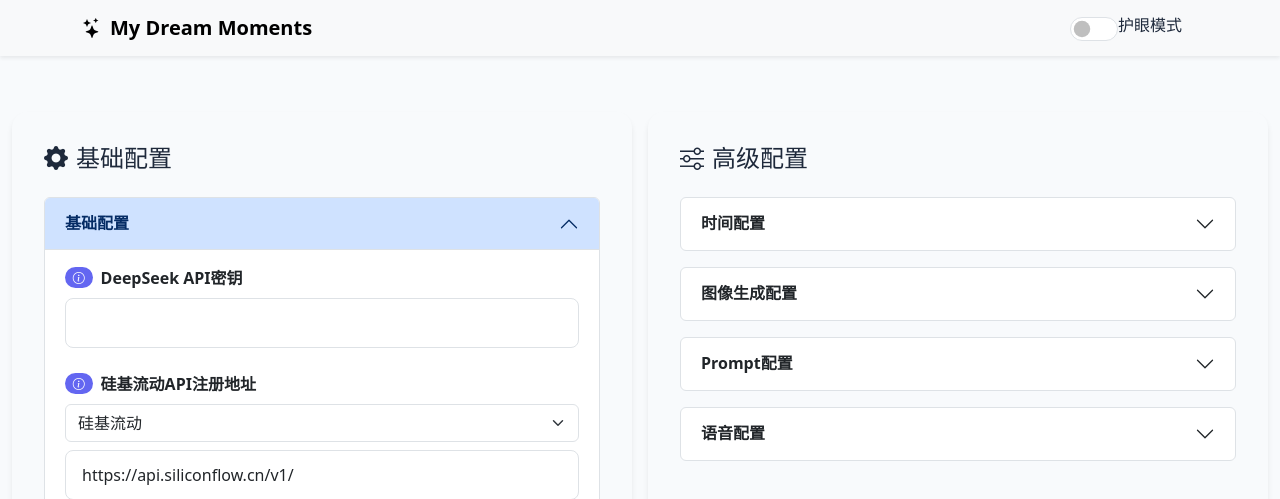
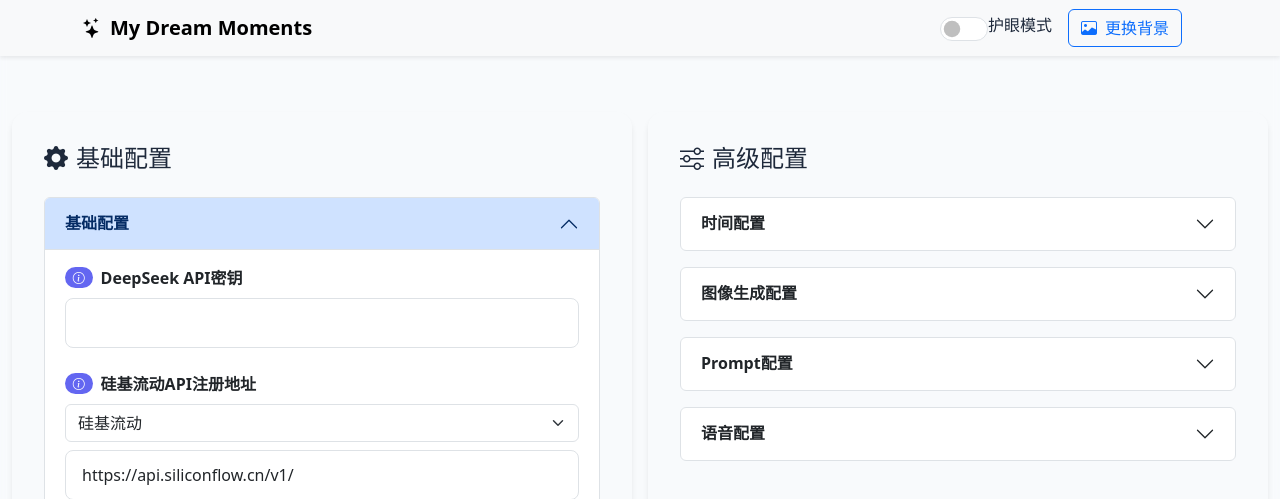
Before and after one commit to vvSAKIvil/KouriChat, a Flask app: page / in a window 1280 px wide. Shown: the top 499 px of the page. Run offline with Flask 3, Linux system fonts and the light colour scheme.

Commit message:
修改了webui界面的显示吗，以及拆分了html中模板出来方便管理，给webui加了个换背景图片的功能

```diff
--- a/run_config_web.py
+++ b/run_config_web.py
@@ -10,10 +10,11 @@
 import os
 import sys
 import re
-from flask import Flask, render_template, jsonify, request
+from flask import Flask, render_template, jsonify, request, send_from_directory
 import importlib
 import json
 from colorama import init, Fore, Style
+from werkzeug.utils import secure_filename
 
 # 初始化colorama
 init()
@@ -28,6 +29,12 @@ sys.dont_write_bytecode = True
 app = Flask(__name__,
     template_folder=os.path.join(ROOT_DIR, 'src/webui/templates'),
     static_folder=os.path.join(ROOT_DIR, 'src/webui/static'))
+
+# 添加配置
+app.config['UPLOAD_FOLDER'] = os.path.join(ROOT_DIR, 'src/webui/background_image')
+
+# 确保上传目录存在
+os.makedirs(app.config['UPLOAD_FOLDER'], exist_ok=True)
 
 def print_status(message: str, status: str = "info", emoji: str = ""):
     """打印带颜色和表情的状态消息"""
@@ -189,6 +196,57 @@ def save():
     except Exception as e:
         return jsonify({"status": "error", "message": f"保存失败: {str(e)}"})
 
+# 添加上传处理路由
+@app.route('/upload_background', methods=['POST'])
+def upload_background():
+    if 'background' not in request.files:
+        return jsonify({"status": "error", "message": "没有选择文件"})
+
+    file = request.files['background']
+    if file.filename == '':
+        return jsonify({"status": "error", "message": "没有选择文件"})
+
+    if file:
+        filename = secure_filename(file.filename)
+        # 清理旧的背景图片
+        for old_file in os.listdir(app.config['UPLOAD_FOLDER']):
+            os.remove(os.path.join(app.config['UPLOAD_FOLDER'], old_file))
+        # 保存新图片
+        file.save(os.path.join(app.config['UPLOAD_FOLDER'], filename))
+        return jsonify({
+            "status": "success",
+            "message": "背景图片已更新",
+            "path": f"/background_image/{filename}"
+        })
+
+# 添加背景图片目录的路由
+@app.route('/background_image/<filename>')
+def background_image(filename):
+    return send_from_directory(app.config['UPLOAD_FOLDER'], filename)
+
+# 添加获取背景图片路由
+@app.route('/get_background')
+def get_background():
+    """获取当前背景图片"""
+    try:
+        # 获取背景图片目录中的第一个文件
+        files = os.listdir(app.config['UPLOAD_FOLDER'])
+        if files:
+            # 返回找到的第一个图片
+            return jsonify({
+                "status": "success",
+                "path": f"/background_image/{files[0]}"
+            })
+        return jsonify({
+            "status": "success",
+            "path": None
+        })
+    except Exception as e:
+        return jsonify({
+            "status": "error",
+            "message": str(e)
+        })
+
 def main():
     """主函数"""
     print("\n" + "="*50)
--- a/src/webui/templates/config.html
+++ b/src/webui/templates/config.html
@@ -25,6 +25,22 @@
             background: var(--background-color);
             color: var(--text-color);
             transition: background 0.3s, color 0.3s;
+            background-size: cover;
+            background-position: center;
+            background-attachment: fixed;
+        }
+
+        /* 添加背景图片遮罩 */
+        body::before {
+            content: '';
+            position: fixed;
+            top: 0;
+            left: 0;
+            right: 0;
+            bottom: 0;
+            background: inherit;
+            filter: blur(5px);
+            z-index: -1;
         }
 
         .config-section {
@@ -87,6 +103,12 @@
                 <div class="form-check form-switch me-3">
                     <input class="form-check-input" type="checkbox" role="switch" id="darkModeToggle" onclick="toggleDarkMode()">
                     <label class="form-check-label" for="darkModeToggle">护眼模式</label>
+                </div>
+                <div class="me-3">
+                    <input type="file" class="d-none" id="backgroundInput" accept="image/*">
+                    <button class="btn btn-outline-primary" onclick="document.getElementById('backgroundInput').click()">
+                        <i class="bi bi-image me-2"></i>更换背景
+                    </button>
                 </div>
             </div>
         </div>
@@ -297,6 +319,44 @@
                 removeElement.value = ''; // 清空输入框
             }
         }
+
+        // 添加背景图片上传处理
+        document.getElementById('backgroundInput').addEventListener('change', function(e) {
+            const file = e.target.files[0];
+            if (file) {
+                const formData = new FormData();
+                formData.append('background', file);
+
+                fetch('/upload_background', {
+                    method: 'POST',
+                    body: formData
+                })
+                .then(response => response.json())
+                .then(data => {
+                    if (data.status === 'success') {
+                        document.body.style.backgroundImage = `url('${data.path}')`;
+                        showToast(data.message, 'success');
+                    } else {
+                        showToast(data.message, 'danger');
+                    }
+                })
+                .catch(error => {
+                    showToast('上传失败：' + error, 'danger');
+                });
+            }
+        });
+
+        // 页面加载时初始化背景
+        window.addEventListener('DOMContentLoaded', function() {
+            fetch('/get_background')
+            .then(response => response.json())
+            .then(data => {
+                if (data.status === 'success' && data.path) {
+                    document.body.style.backgroundImage = `url('${data.path}')`;
+                }
+            })
+            .catch(error => console.error('Error:', error));
+        });
     </script>
 </body>
 </html>
```
